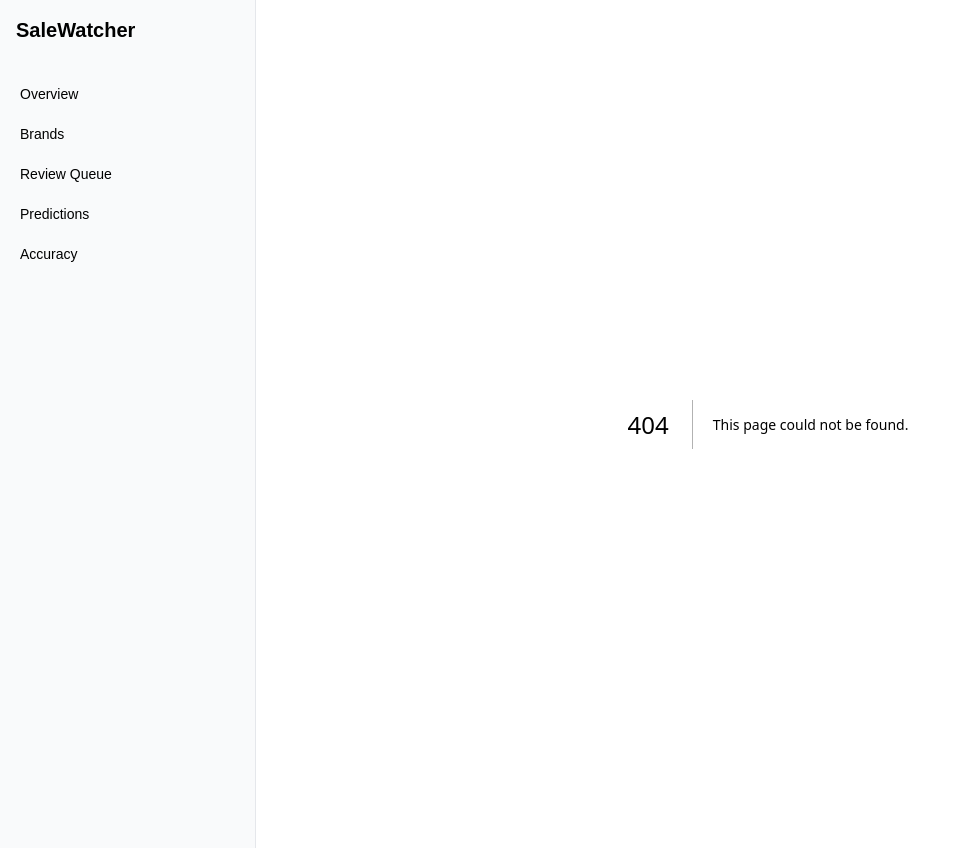
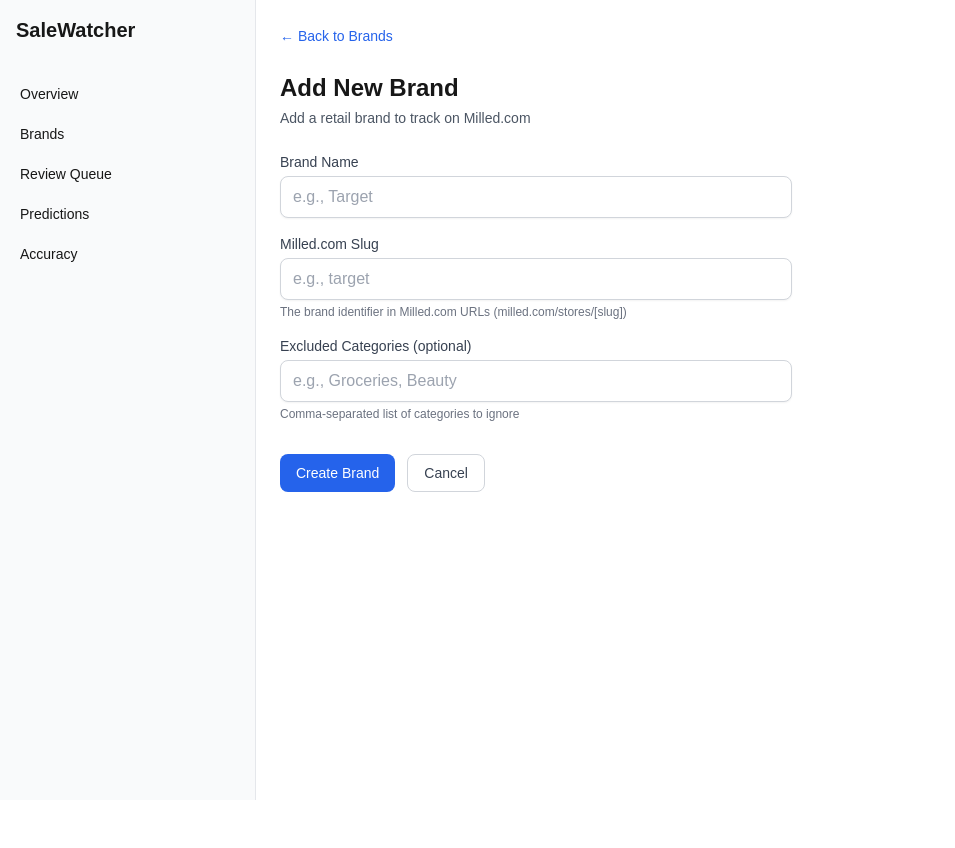
Before and after one commit to aidaliz/SaleWatcher, a Next.js app in the folder dashboard/: page /brands/new in a window 1280 px wide. Before the commit this address had no page. Shown: the whole page, without its empty margins (0-955 px from the left). After the commit the page ends 800 px from the top, so only its background shows below. Built offline with nearby package versions, Linux system fonts and the light colour scheme; no server answers.

Commit message:
Add new brand page to dashboard

```diff
--- /dev/null
+++ b/dashboard/src/app/brands/new/page.tsx
@@ -0,0 +1,151 @@
+'use client';
+
+import { useState } from 'react';
+import { useRouter } from 'next/navigation';
+import Link from 'next/link';
+import { brandsApi } from '@/lib/api';
+
+export default function NewBrandPage() {
+  const router = useRouter();
+  const [loading, setLoading] = useState(false);
+  const [error, setError] = useState<string | null>(null);
+
+  const [formData, setFormData] = useState({
+    name: '',
+    milled_slug: '',
+    excluded_categories: '',
+  });
+
+  const handleSubmit = async (e: React.FormEvent) => {
+    e.preventDefault();
+    setLoading(true);
+    setError(null);
+
+    try {
+      const excludedCategories = formData.excluded_categories
+        .split(',')
+        .map((s) => s.trim())
+        .filter((s) => s.length > 0);
+
+      await brandsApi.create({
+        name: formData.name,
+        milled_slug: formData.milled_slug,
+        excluded_categories: excludedCategories,
+      });
+
+      router.push('/brands');
+      router.refresh();
+    } catch (err) {
+      setError(err instanceof Error ? err.message : 'Failed to create brand');
+    } finally {
+      setLoading(false);
+    }
+  };
+
+  return (
+    <div>
+      <div className="mb-6">
+        <Link
+          href="/brands"
+          className="text-sm text-blue-600 hover:text-blue-800"
+        >
+          &larr; Back to Brands
+        </Link>
+      </div>
+
+      <h1 className="text-2xl font-bold">Add New Brand</h1>
+      <p className="mt-1 text-sm text-gray-600">
+        Add a retail brand to track on Milled.com
+      </p>
+
+      <form onSubmit={handleSubmit} className="mt-6 max-w-lg space-y-4">
+        {error && (
+          <div className="rounded-lg bg-red-50 p-4 text-sm text-red-600">
+            {error}
+          </div>
+        )}
+
+        <div>
+          <label
+            htmlFor="name"
+            className="block text-sm font-medium text-gray-700"
+          >
+            Brand Name
+          </label>
+          <input
+            type="text"
+            id="name"
+            required
+            value={formData.name}
+            onChange={(e) =>
+              setFormData({ ...formData, name: e.target.value })
+            }
+            className="mt-1 block w-full rounded-lg border border-gray-300 px-3 py-2 shadow-sm focus:border-blue-500 focus:outline-none focus:ring-1 focus:ring-blue-500"
+            placeholder="e.g., Target"
+          />
+        </div>
+
+        <div>
+          <label
+            htmlFor="milled_slug"
+            className="block text-sm font-medium text-gray-700"
+          >
+            Milled.com Slug
+          </label>
+          <input
+            type="text"
+            id="milled_slug"
+            required
+            value={formData.milled_slug}
+            onChange={(e) =>
+              setFormData({ ...formData, milled_slug: e.target.value })
+            }
+            className="mt-1 block w-full rounded-lg border border-gray-300 px-3 py-2 shadow-sm focus:border-blue-500 focus:outline-none focus:ring-1 focus:ring-blue-500"
+            placeholder="e.g., target"
+          />
+          <p className="mt-1 text-xs text-gray-500">
+            The brand identifier in Milled.com URLs (milled.com/stores/[slug])
+          </p>
+        </div>
+
+        <div>
+          <label
+            htmlFor="excluded_categories"
+            className="block text-sm font-medium text-gray-700"
+          >
+            Excluded Categories (optional)
+          </label>
+          <input
+            type="text"
+            id="excluded_categories"
+            value={formData.excluded_categories}
+            onChange={(e) =>
+              setFormData({ ...formData, excluded_categories: e.target.value })
+            }
+            className="mt-1 block w-full rounded-lg border border-gray-300 px-3 py-2 shadow-sm focus:border-blue-500 focus:outline-none focus:ring-1 focus:ring-blue-500"
+            placeholder="e.g., Groceries, Beauty"
+          />
+          <p className="mt-1 text-xs text-gray-500">
+            Comma-separated list of categories to ignore
+          </p>
+        </div>
+
+        <div className="flex gap-3 pt-4">
+          <button
+            type="submit"
+            disabled={loading}
+            className="rounded-lg bg-blue-600 px-4 py-2 text-sm font-medium text-white hover:bg-blue-700 disabled:opacity-50"
+          >
+            {loading ? 'Creating...' : 'Create Brand'}
+          </button>
+          <Link
+            href="/brands"
+            className="rounded-lg border border-gray-300 px-4 py-2 text-sm font-medium text-gray-700 hover:bg-gray-50"
+          >
+            Cancel
+          </Link>
+        </div>
+      </form>
+    </div>
+  );
+}
```
